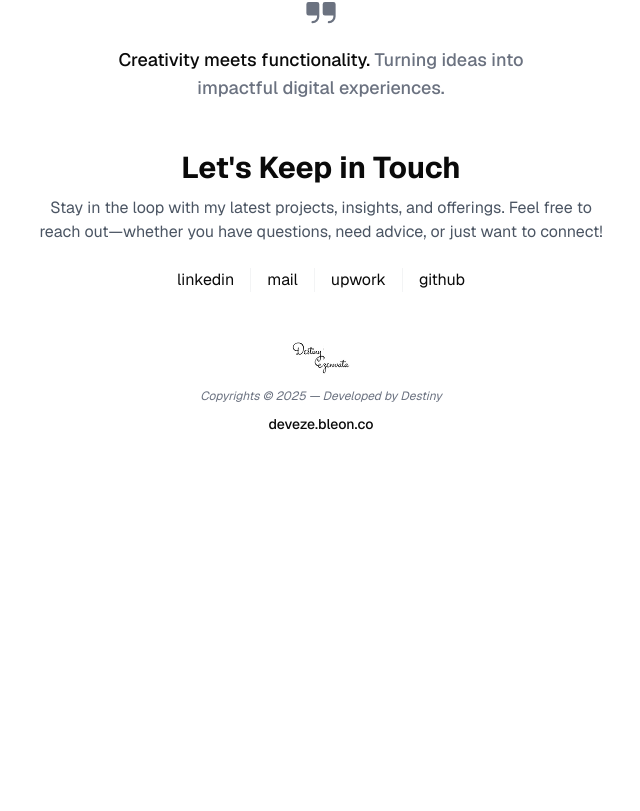
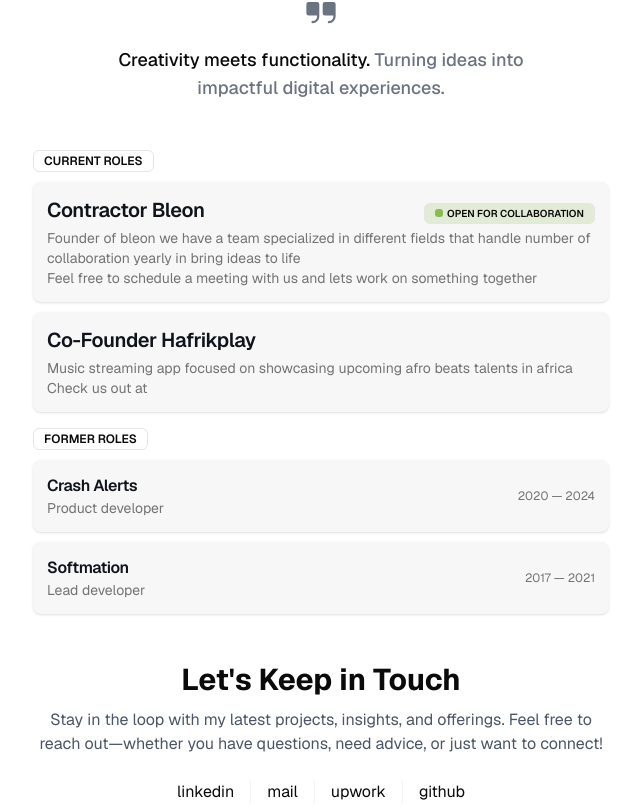
Before and after one commit to h1rdr3v2/portfolio, a Next.js app: page / in a window 1280 px wide. Shown: the part 1348-2159 px from the top of the page, without its empty margins (319-959 px from the left). Before the commit the page ends 1846 px from the top, so only its background shows below. Built offline with nearby package versions, Linux system fonts and the light colour scheme.

Commit message:
Adding roles

```diff
--- a/src/app/globals.css
+++ b/src/app/globals.css
@@ -8,8 +8,8 @@
   :root {
     --background: hsl(0 0% 100%);
     --foreground: hsl(0, 0%, 3.9%);
-    --card: 0 0% 100%;
-    --card-foreground: 0 0% 3.9%;
+    --card: hsl(0 0% 97%);
+    --card-foreground: hsl(215 27.9% 7.9%);
     --popover: 0 0% 100%;
     --popover-foreground: 0 0% 3.9%;
     --primary: hsl(0 0% 3.9%);
@@ -35,8 +35,8 @@
   .dark {
     --background: hsl(255 75% 4%);
     --foreground: hsl(0, 0%, 100%);
-    --card: 0 0% 3.9%;
-    --card-foreground: 0 0% 98%;
+    --card: hsl(215 27.9% 7.9%);
+    --card-foreground: hsl(210 20% 98%);
     --popover: 0 0% 3.9%;
     --popover-foreground: 0 0% 98%;
     --primary: hsl(0 0% 98%);
--- a/src/app/page.tsx
+++ b/src/app/page.tsx
@@ -7,6 +7,7 @@
 import HeaderSection from "@/components/HeaderSection";
 import SocialsSection from "@/components/SocialsSection";
 import ShowcaseProjectsSection from "@/components/ShowcaseProjectsSection";
+import RolesSection from "@/components/RolesSection";
 
 const projects: ProjectInterface[] = [
     {
@@ -68,6 +69,7 @@
           <AboutSection />
           <ShowcaseProjectsSection projects={projects} />
           <QuoteSection />
+          <RolesSection />
           <SocialsSection socials={socials} />
           <FooterSection />
       </main>
--- /dev/null
+++ b/src/components/RolesSection.tsx
@@ -0,0 +1,76 @@
+import React from 'react';
+import {Badge} from "@/components/ui/badge";
+import { Card, CardContent, CardDescription, CardHeader, CardTitle } from "@/components/ui/card";
+
+const RolesSection = () => {
+    return (
+        <section className="w-full">
+            <div className="flex flex-col gap-4">
+                <div className="flex flex-col gap-2.5 w-full">
+                    <Badge variant="outline">Current Roles</Badge>
+                    <Card className="flex flex-col gap-y-1 p-3.5 rounded-lg border-0">
+                        <CardHeader className="flex flex-col-reverse md:flex-row justify-between md:items-center gap-y-1 p-0">
+                            <CardTitle>
+                                <h3 className="text-xl capitalize">Contractor Bleon</h3>
+                            </CardTitle>
+                            <Badge variant="outline" className="text-[0.625rem] truncate" style={{backgroundColor:"rgba(138,187,76,.2)"}}><span className="size-2 rounded-[0.1875rem] mr-1 " style={{backgroundColor:"#8ABB4CFF"}}></span>Open for collaboration</Badge>
+                        </CardHeader>
+                        <CardContent className="p-0">
+                            <CardDescription>Founder of bleon we have a team specialized in different fields that handle number of collaboration yearly in bring ideas to life</CardDescription>
+                            <CardDescription>Feel free to schedule a meeting with us and lets work on something together</CardDescription>
+                        </CardContent>
+                    </Card>
+                    <Card className="flex flex-col gap-y-1 p-3.5 rounded-lg border-0">
+                        <CardHeader className="flex flex-col-reverse md:flex-row justify-between md:items-center gap-y-1 p-0">
+                            <CardTitle>
+                                <h3 className="text-xl capitalize">Co-founder Hafrikplay</h3>
+                            </CardTitle>
+                        </CardHeader>
+                        <CardContent className="p-0">
+                            <CardDescription>Music streaming app focused on showcasing upcoming afro beats talents in africa</CardDescription>
+                            <CardDescription>Check us out at</CardDescription>
+                        </CardContent>
+                    </Card>
+                </div>
+                <div className="flex flex-col gap-y-2.5">
+                    <Badge variant="outline">Former Roles</Badge>
+                    <Card className="flex flex-row gap-y-1 p-3.5 rounded-lg border-0 justify-between items-center space-y-0">
+                        <CardHeader className="flex flex-col justify-between space-y-0 p-0">
+                            <CardTitle className="text-base capitalize">
+                                Crash Alerts
+                            </CardTitle>
+                            <CardDescription className="text-sm">Product developer</CardDescription>
+                        </CardHeader>
+                        <CardContent className="p-0">
+                            <CardDescription className="text-xs">2020 — 2024</CardDescription>
+                        </CardContent>
+                    </Card>
+                    <Card className="flex flex-row gap-y-1 p-3.5 rounded-lg border-0 justify-between items-center space-y-0">
+                        <CardHeader className="flex flex-col justify-between space-y-0 p-0">
+                            <CardTitle className="text-base capitalize">
+                                Softmation
+                            </CardTitle>
+                            <CardDescription className="text-sm">Lead developer</CardDescription>
+                        </CardHeader>
+                        <CardContent className="p-0">
+                            <CardDescription className="text-xs">2017 — 2021</CardDescription>
+                        </CardContent>
+                    </Card>
+                </div>
+            </div>
+        </section>
+    );
+};
+
+const arrowUpIcon = () => (
+    <svg xmlns="http://www.w3.org/2000/svg" width="1em" height="1em" fill="currentColor" viewBox="0 0 256 256">
+        <path d="M213.66,165.66a8,8,0,0,1-11.32,0L128,91.31,53.66,165.66a8,8,0,0,1-11.32-11.32l80-80a8,8,0,0,1,11.32,0l80,80A8,8,0,0,1,213.66,165.66Z"></path>
+    </svg>
+)
+const moreInfoIcon = () => (
+    <svg xmlns="http://www.w3.org/2000/svg" width="1em" height="1em" fill="currentColor" viewBox="0 0 256 256">
+        <path d="M140,128a12,12,0,1,1-12-12A12,12,0,0,1,140,128Zm56-12a12,12,0,1,0,12,12A12,12,0,0,0,196,116ZM60,116a12,12,0,1,0,12,12A12,12,0,0,0,60,116Z"></path>
+    </svg>
+)
+
+export default RolesSection;
--- a/src/components/ui/badge.tsx
+++ b/src/components/ui/badge.tsx
@@ -4,7 +4,7 @@
 import { cn } from "@/lib/utils"
 
 const badgeVariants = cva(
-  "inline-flex uppercase items-center rounded-md border px-2.5 py-0.5 text-xs font-semibold transition-colors focus:outline-none focus:ring-2 focus:ring-ring focus:ring-offset-2",
+  "inline-flex uppercase items-center rounded-md border px-2.5 py-0.5 text-xs font-semibold transition-colors focus:outline-none focus:ring-2 focus:ring-ring focus:ring-offset-2 w-fit",
   {
     variants: {
       variant: {
--- a/tailwind.config.ts
+++ b/tailwind.config.ts
@@ -13,8 +13,8 @@
   			background: 'var(--background)',
   			foreground: 'var(--foreground)',
   			card: {
-  				DEFAULT: 'hsl(var(--card))',
-  				foreground: 'hsl(var(--card-foreground))'
+  				DEFAULT: 'var(--card)',
+  				foreground: 'var(--card-foreground)'
   			},
   			popover: {
   				DEFAULT: 'hsl(var(--popover))',
```
